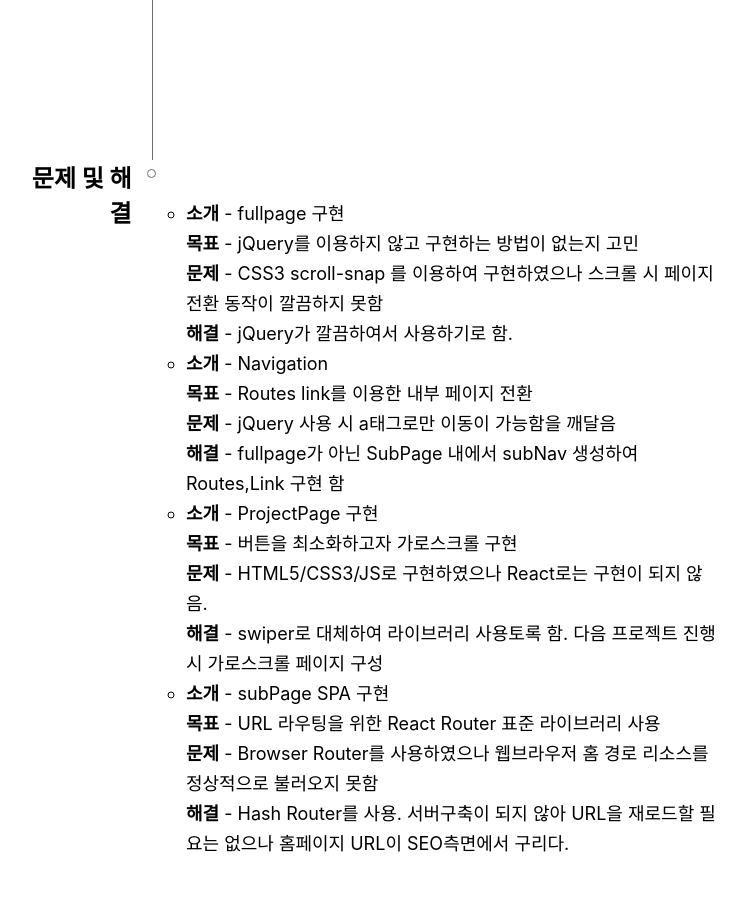
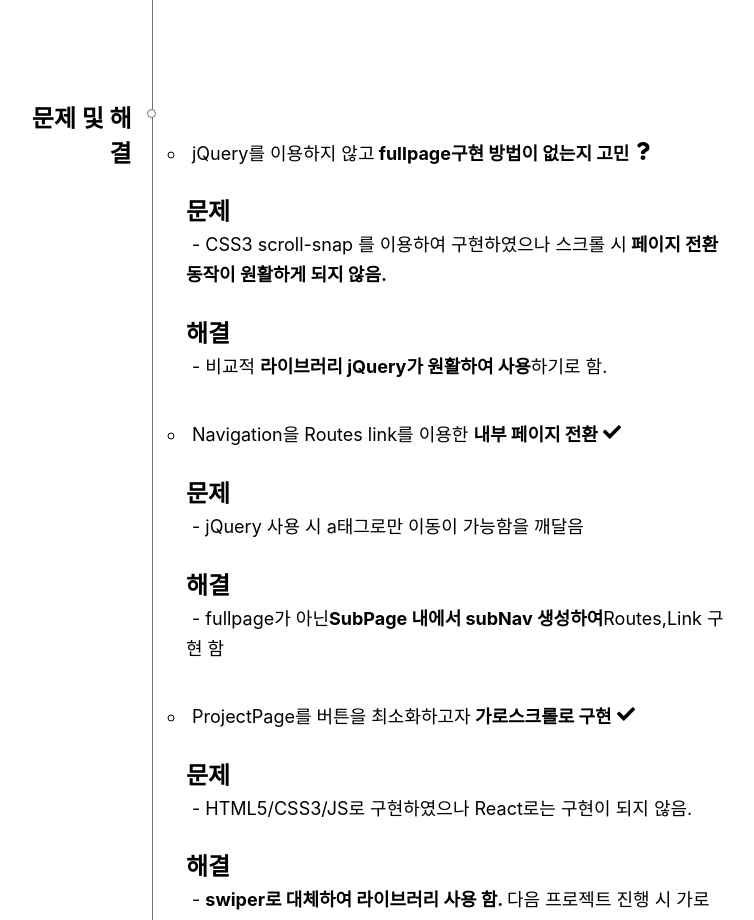
Before and after one commit to rbsss2/portfolioSubpage, a React (Create React App) app: page /#/ in a window 1280 px wide. Shown: the part 1880-2800 px from the top of the page, without its empty margins (360-1114 px from the left). Before the commit the page ends 2779 px from the top, so only its background shows below. Built offline with nearby package versions, Linux system fonts and the light colour scheme; a web font is replaced by a local one.

Commit message:
금일작업파일

```diff
--- a/package.json
+++ b/package.json
@@ -10,6 +10,7 @@
     "axios": "^1.3.2",
     "react": "^18.2.0",
     "react-dom": "^18.2.0",
+    "react-icons": "^4.7.1",
     "react-router-dom": "^6.8.1",
     "react-scripts": "5.0.1",
     "sass": "^1.58.0",
--- a/src/components/PortfolioSubPage.js
+++ b/src/components/PortfolioSubPage.js
@@ -1,5 +1,7 @@
 import "../styles/subprojectpage.scss";
 import img1 from "../assets/images/directory.PNG";
+import { FaQuestion } from "react-icons/fa";
+import { FaCheck } from "react-icons/fa";
 
 function PortfolioSubPage(props) {
   return (
@@ -28,18 +30,16 @@ function PortfolioSubPage(props) {
             <h2>사용 기술</h2>
           </div>
           <ul>
-            <li>jQuery</li>
-            <li>react</li>
+            <li>react 프레임워크</li>
             <li>scss 스타일</li>
             <li>Tool - VS Code,GitHub, figma</li>
-            <li>라이브러리 - swiper</li>
+            <li>라이브러리 - swiper, fullpage jQuery </li>
             <li>일러스트 - favicon 제작</li>
           </ul>
           <div className="projectdes">
             <h2>페이지 구성 </h2>
           </div>
           <ul>
-            <li>fullpage - CDN 이용하여 jQuery 사용 </li>
             <li>Nav - jQuery 사용으로 a태그 네비게이션 설정</li>
             <li>Main - video 태그 설정 keyframes를 이용한 애니메이션</li>
             <li>Project - 라이브러리 swiper를 이용한 Slide 구현</li>
@@ -50,50 +50,92 @@ function PortfolioSubPage(props) {
             <h2>문제 및 해결</h2>
           </div>
           <ul>
-            <li>
-              <strong>소개</strong> - fullpage 구현
+            <li className="description">
+              <span className="subtitle">
+                jQuery를 이용하지 않고
+                <span className="sub">
+                  {" "}
+                  fullpage구현 방법이 없는지 고민
+                </span>{" "}
+                <FaQuestion />
+              </span>
               <br />
-              <strong>목표</strong> - jQuery를 이용하지 않고 구현하는 방법이
-              없는지 고민
+              <p className="title">문제</p>
+              <span className="subtitle">
+                - CSS3 scroll-snap 를 이용하여 구현하였으나 스크롤 시
+                <span className="sub">
+                  {" "}
+                  페이지 전환 동작이 원활하게 되지 않음.
+                </span>
+              </span>
               <br />
-              <strong>문제</strong> - CSS3 scroll-snap 를 이용하여 구현하였으나
-              스크롤 시 페이지 전환 동작이 깔끔하지 못함
+              <p className="title">해결</p>
+              <span className="subtitle">
+                - 비교적{" "}
+                <span className="sub">라이브러리 jQuery가 원활하여 사용</span>
+                하기로 함.
+              </span>
+            </li>
+            <li className="titleBox description">
+              <span className="subtitle">
+                Navigation을 Routes link를 이용한{" "}
+                <span className="sub">내부 페이지 전환</span> <FaCheck />
+              </span>
               <br />
-              <strong>해결</strong> - jQuery가 깔끔하여서 사용하기로 함.
+
+              <p className="title">문제</p>
+              <span className="subtitle">
+                - jQuery 사용 시 a태그로만 이동이 가능함을 깨달음
+              </span>
+              <br />
+
+              <p className="title">해결</p>
+              <span className="subtitle">
+                - fullpage가 아닌
+                <span className="sub">SubPage 내에서 subNav 생성하여</span>
+                Routes,Link 구현 함
+              </span>
             </li>
-            <li>
-              <strong>소개</strong> - Navigation
+            <li className="titleBox description">
+              <span className="subtitle">
+                ProjectPage를 버튼을 최소화하고자
+                <span className="sub"> 가로스크롤로 구현</span> <FaCheck />
+              </span>
               <br />
-              <strong>목표</strong> - Routes link를 이용한 내부 페이지 전환
+              <p className="title">문제</p>
+              <span className="subtitle">
+                - HTML5/CSS3/JS로 구현하였으나 React로는 구현이 되지 않음.
+              </span>
+
               <br />
-              <strong>문제</strong> - jQuery 사용 시 a태그로만 이동이 가능함을
-              깨달음
+              <p className="title">해결</p>
+              <span className="subtitle">
+                -{" "}
+                <span className="sub">
+                  swiper로 대체하여 라이브러리 사용 함.{" "}
+                </span>
+                다음 프로젝트 진행 시 가로스크롤 페이지 구성
+              </span>
+            </li>
+            <li className="titleBox description">
+              <span className="subtitle">
+                subPage <span className="sub">SPA 구현</span> 시 URL 라우팅을
+                위한 React Router 표준 라이브러리 사용
+              </span>{" "}
+              <FaCheck />
               <br />
-              <strong>해결</strong> - fullpage가 아닌 SubPage 내에서 subNav
-              생성하여 Routes,Link 구현 함
-            </li>
-            <li>
-              <strong>소개</strong> - ProjectPage 구현
+              <p className="title">문제</p>
+              <span className="subtitle">
+                - <span className="sub">Browser Router</span>를 사용하였으나
+                웹브라우저 홈 경로 리소스를 정상적으로 불러오지 못함
+              </span>
               <br />
-              <strong>목표</strong> - 버튼을 최소화하고자 가로스크롤 구현
-              <br />
-              <strong>문제</strong> - HTML5/CSS3/JS로 구현하였으나 React로는
-              구현이 되지 않음.
-              <br />
-              <strong>해결</strong> - swiper로 대체하여 라이브러리 사용토록 함.
-              다음 프로젝트 진행 시 가로스크롤 페이지 구성
-            </li>
-            <li>
-              <strong>소개</strong> - subPage SPA 구현
-              <br />
-              <strong>목표</strong> - URL 라우팅을 위한 React Router 표준
-              라이브러리 사용
-              <br />
-              <strong>문제</strong> - Browser Router를 사용하였으나 웹브라우저
-              홈 경로 리소스를 정상적으로 불러오지 못함
-              <br />
-              <strong>해결</strong> - Hash Router를 사용. 서버구축이 되지 않아
-              URL을 재로드할 필요는 없으나 홈페이지 URL이 SEO측면에서 구리다.
+              <p className="title">해결</p>
+              <span className="subtitle">
+                - <span className="sub">Hash Router</span> 사용. 서버구축이 되지
+                않아 URL을 재로드할 필요는 없으나 홈페이지 URL이 SEO측면에서
+                구리다.
+              </span>
             </li>
           </ul>
         </article>
--- a/src/styles/nav.scss
+++ b/src/styles/nav.scss
@@ -7,6 +7,7 @@
   padding: 50px 0;
   color: #222;
   z-index: 9999;
+  background-color: rgba(255, 255, 255, 0.7);
 }
 .logo {
   font-size: 24px;
@@ -16,17 +17,19 @@
 .logo a {
   font-size: 24px;
   color: inherit;
+  &:hover {
+    color: #7fbf36;
+  }
 }
 .gnb {
   display: flex;
   margin-right: 177px;
 }
 
-.gnbBox:hover a {
-  color: #222;
-}
-
 .gnbList {
   margin-left: 136px;
   font-size: 20px;
+  &:hover {
+    color: #7fbf36;
+  }
 }
--- a/src/styles/subprojectpage.scss
+++ b/src/styles/subprojectpage.scss
@@ -16,7 +16,7 @@ section {
     }
     .projectBox {
       .projectLine {
-        height: 1600px;
+        height: 2600px;
         background: #707070;
         position: absolute;
         width: 1px;
@@ -65,10 +65,30 @@ section {
     font-size: 18px;
     list-style: circle;
     line-height: 30px;
+    li {
+    }
   }
   .projectlist {
     list-style: none;
   }
-  strong {
+  .titleBox {
+    margin-top: 3vw;
+  }
+  .title {
+    font-size: 24px;
+    font-weight: 600;
+    line-height: 1.5;
+    color: #000;
+    padding-top: 2vw;
+  }
+  .subtitle {
+    // background-color: #f5f5f5;
+    width: 100%;
+    border: #666666 2px;
+    padding: 6px;
+  }
+  .sub {
+    // color: #2e2eec;
+    font-weight: bold;
   }
 }
```
Also changed, not shown: src/assets/images/cording.PNG (added), 1 other file (tests, documents, lock files or other folders).
